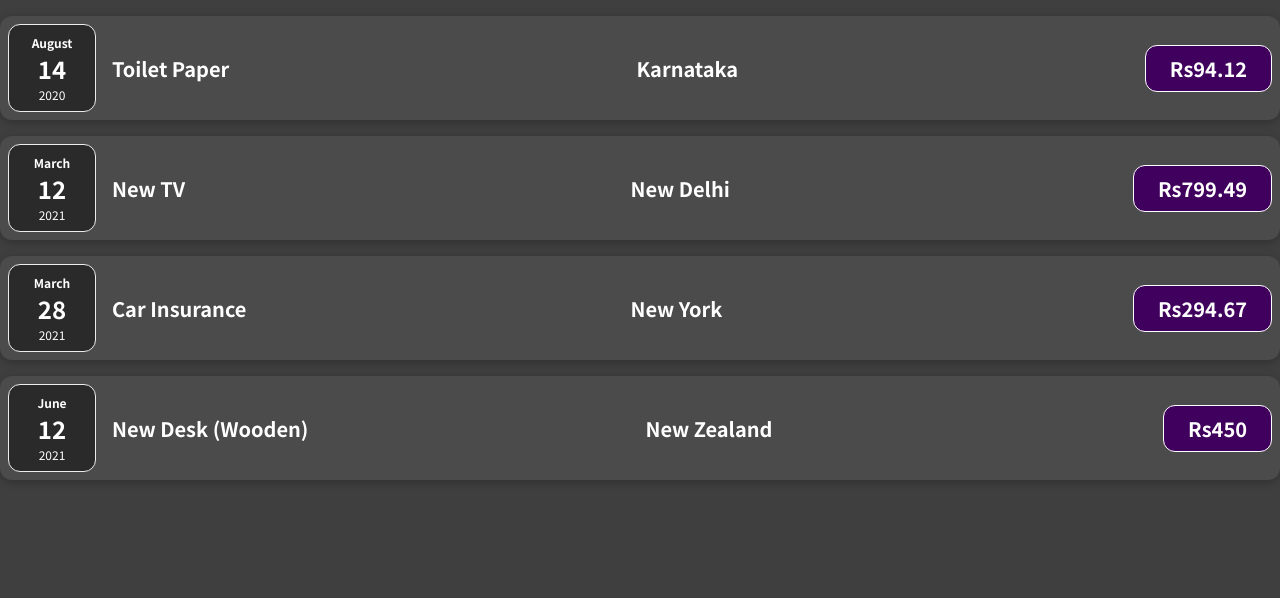
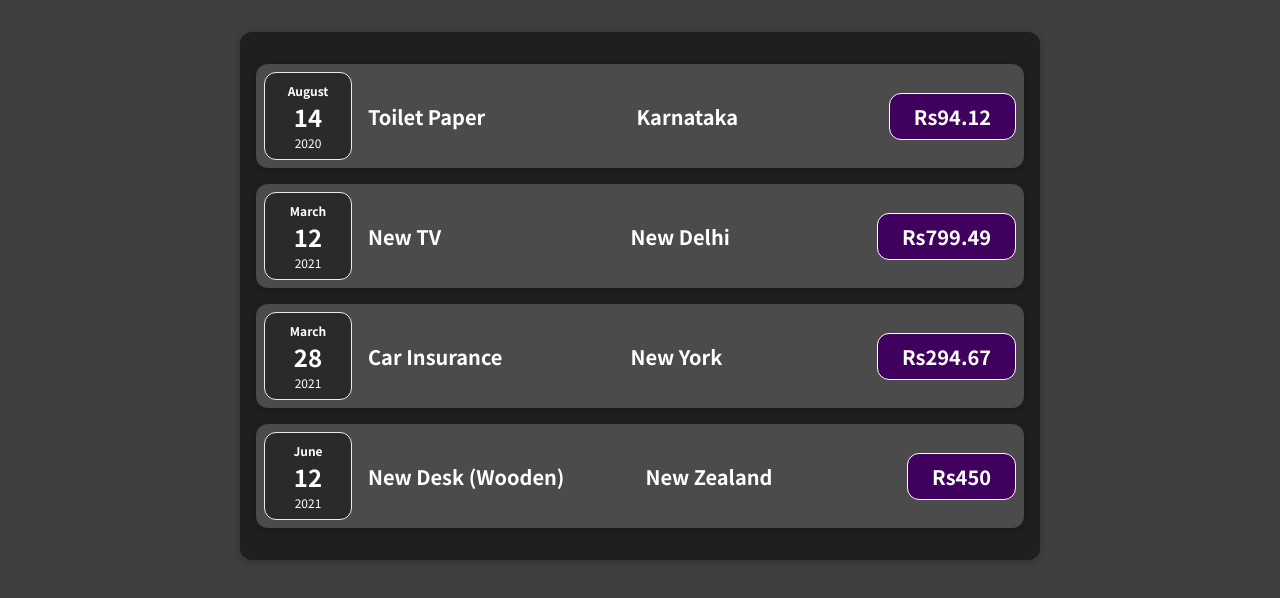
Before and after one commit to preetipatilsn/SHARPENER_REACT, a React (Create React App) app in the folder react_learning/: page / in a window 1280 px wide. Shown: the top 598 px of the page. Built offline with nearby package versions, Linux system fonts and the light colour scheme.

Commit message:
expenses file and arrow function

```diff
--- a/react_learning/src/App.js
+++ b/react_learning/src/App.js
@@ -1,6 +1,8 @@
-import ExpenseItem from "./components/ExpenseItem";
+//import ExpenseItem from "./components/ExpenseItem";
+import React from 'react';
+import Expenses from "./components/Expenses/Expenses";
 
-function App() {
+const App = () => {
   const expenses = [
     {
       id: 'e1',
@@ -33,13 +35,25 @@ function App() {
   ];
   return (
     <div>
-      {/* <expenses items={expenses}/> */}
-      <ExpenseItem title={expenses[0].title} amount={expenses[0].amount} location={expenses[0].location} date={expenses[0].date} />
-      <ExpenseItem title={expenses[1].title} amount={expenses[1].amount} location={expenses[1].location} date={expenses[1].date} />
-      <ExpenseItem title={expenses[2].title} amount={expenses[2].amount} location={expenses[2].location} date={expenses[2].date} />
-      <ExpenseItem title={expenses[3].title} amount={expenses[3].amount} location={expenses[3].location} date={expenses[3].date} />
+      <Expenses items={expenses}/>
     </div>
   );
 }
 
 export default App;
+
+
+
+
+
+
+
+
+
+
+
+
+//  {/* <ExpenseItem title={expenses[0].title} amount={expenses[0].amount} location={expenses[0].location} date={expenses[0].date} />
+//       <ExpenseItem title={expenses[1].title} amount={expenses[1].amount} location={expenses[1].location} date={expenses[1].date} />
+//       <ExpenseItem title={expenses[2].title} amount={expenses[2].amount} location={expenses[2].location} date={expenses[2].date} />
+//       <ExpenseItem title={expenses[3].title} amount={expenses[3].amount} location={expenses[3].location} date={expenses[3].date} /> */}
--- a/react_learning/src/components/ExpenseDate.js
+++ b/react_learning/src/components/Expenses/ExpenseDate.js
@@ -1,6 +1,8 @@
+import React from 'react';
+
 import './ExpenseDate.css'
 
-function ExpenseDate(props){
+const ExpenseDate = (props) => {
     const month = props.date.toLocaleString('en-US',{month : 'long'});
     const day = props.date.toLocaleString('en-US',{day : '2-digit'});
     const year = props.date.getFullYear();
--- a/react_learning/src/components/ExpenseDetails.js
+++ b/react_learning/src/components/Expenses/ExpenseDetails.js
@@ -1,3 +1,5 @@
+import React from 'react';
+
 import './ExpenseItem.css'
 
 const ExpenseDetails = ({title,amount,location}) =>{
--- a/react_learning/src/components/ExpenseItem.js
+++ b/react_learning/src/components/Expenses/ExpenseItem.js
@@ -1,8 +1,10 @@
+import React from 'react';
+
 import ExpenseDate from './ExpenseDate';
 import ExpenseDetails from './ExpenseDetails';
 import './ExpenseItem.css';
 
-function ExpenseItem(props){
+const ExpenseItem = (props) => {
 
     return (
     <div className='expense-item'>
--- /dev/null
+++ b/react_learning/src/components/Expenses/Expenses.css
@@ -0,0 +1,9 @@
+.expenses {
+  padding: 1rem;
+  background-color: rgb(31, 31, 31);
+  margin: 2rem auto;
+  width: 50rem;
+  max-width: 95%;
+  border-radius: 12px;
+  box-shadow: 0 1px 8px rgba(0, 0, 0, 0.25);
+}
--- /dev/null
+++ b/react_learning/src/components/Expenses/Expenses.js
@@ -0,0 +1,17 @@
+import React from 'react';
+
+import ExpenseItem from "./ExpenseItem";
+import './Expenses.css';
+
+const Expenses = (props) => {
+    return(
+        <div className='expenses'>
+        <ExpenseItem title={props.items[0].title} amount={props.items[0].amount} location={props.items[0].location} date={props.items[0].date} />
+        <ExpenseItem title={props.items[1].title} amount={props.items[1].amount} location={props.items[1].location} date={props.items[1].date} />
+        <ExpenseItem title={props.items[2].title} amount={props.items[2].amount} location={props.items[2].location} date={props.items[2].date} />
+        <ExpenseItem title={props.items[3].title} amount={props.items[3].amount} location={props.items[3].location} date={props.items[3].date} />
+        </div>
+    );
+};
+
+export default Expenses;
--- a/react_learning/src/components/Expenses100.js
+++ b/react_learning/src/components/Expenses/Expenses100.js
@@ -1,3 +1,5 @@
+import React from 'react';
+
 import ExpenseItem from "./ExpenseItem";
 import './Expenses100.css'
 
```
Also changed, not shown: react_learning/src/components/Expenses/ExpenseDate.css (renamed from react_learning/src/components/ExpenseDate.css), react_learning/src/components/Expenses/ExpenseItem.css (renamed from react_learning/src/components/ExpenseItem.css), react_learning/src/components/Expenses/Expenses100.css (renamed from react_learning/src/components/Expenses100.css).
